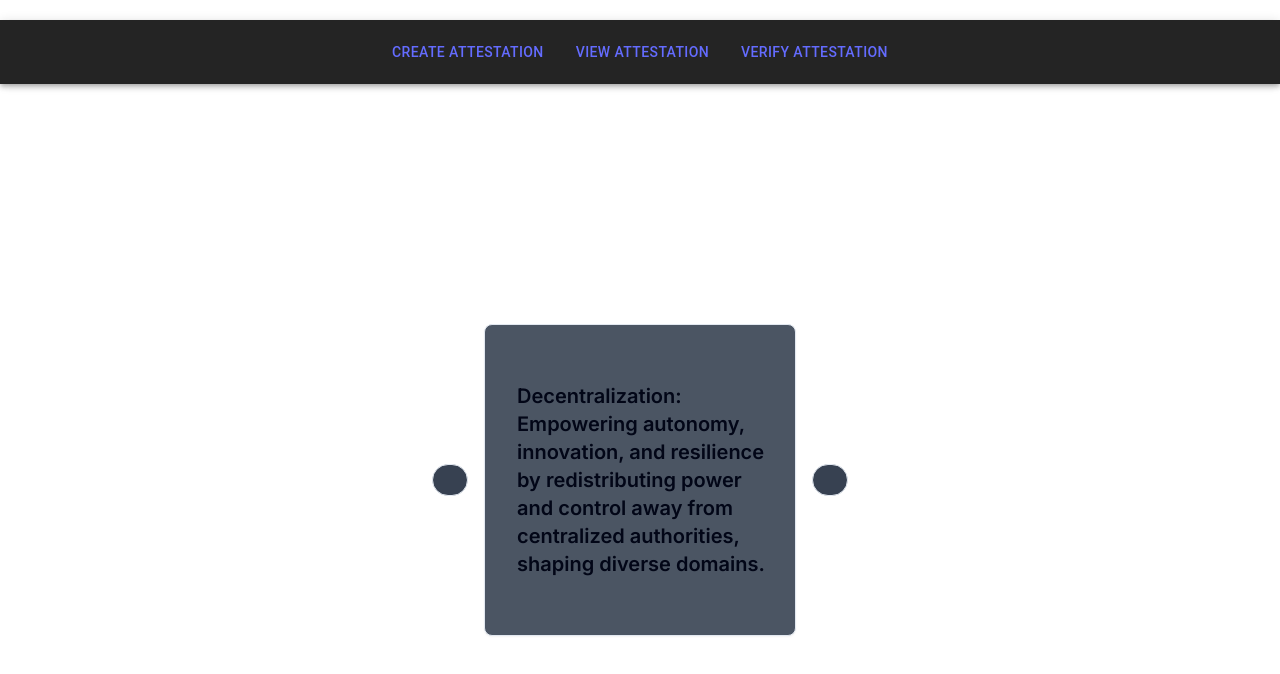
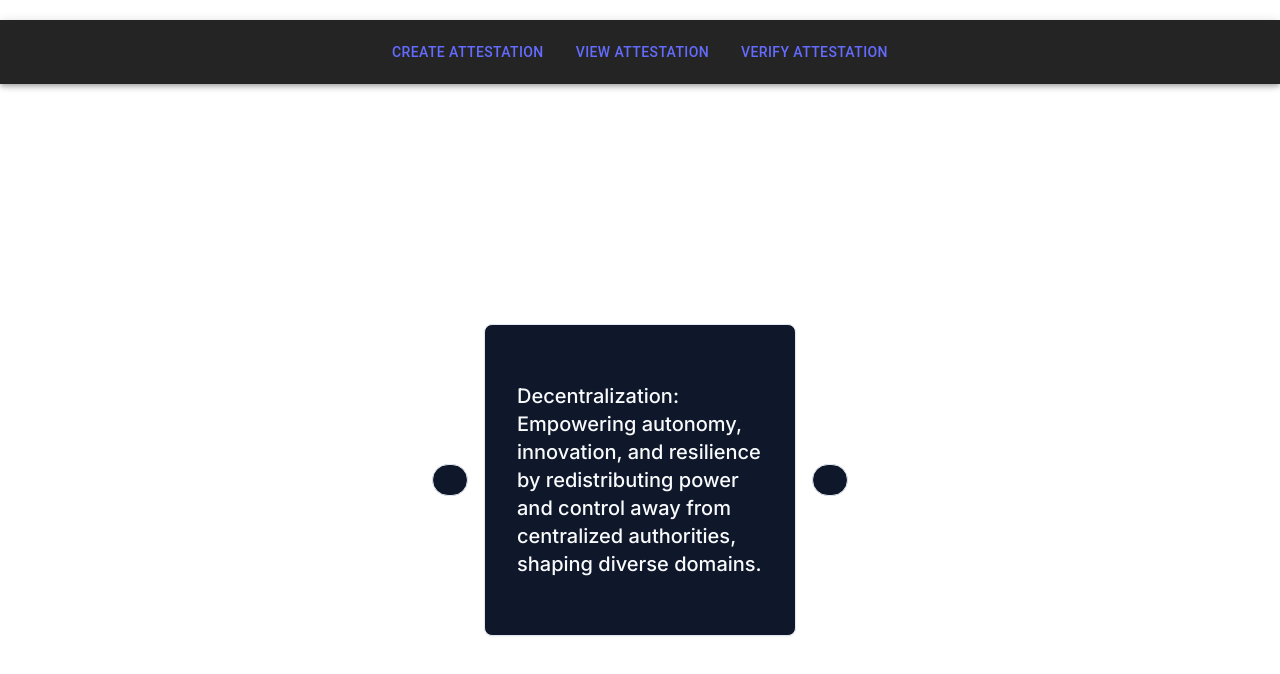
Before and after one commit to martintvarog/verified-next, a Next.js app in the folder verified/: page / in a window 1280 px wide. Shown: the top 674 px of the page. Built offline with nearby package versions, Linux system fonts and the light colour scheme.

Commit message:
unify design

```diff
--- a/verified/src/app/connectWallet/page.tsx
+++ b/verified/src/app/connectWallet/page.tsx
@@ -4,7 +4,6 @@ import ConnectWalletButton from "@/components/connectWalletButton";
 const ConnectWalletPage = () => {
     return (
         <div>
-            <p>Connect your wallet to get started:</p>
             <ConnectWalletButton/>
         </div>
     );
--- a/verified/src/app/page.tsx
+++ b/verified/src/app/page.tsx
@@ -58,18 +58,18 @@ export default function Home() {
                         {Array.from({length: 4}).map((_, index) => (
                             <CarouselItem key={index}>
                                 <div className="p-1">
-                                    <Card className="bg-gray-600">
+                                    <Card className="bg-slate-900">
                                         <CardContent className="flex aspect-square items-center justify-center p-6">
                                             <span className="text-4xl font-semibold"></span>
-                                            <p className="text-xl font-semibold ml-2">{cardTexts[index]}</p>
+                                            <p className="text-slate-50 text-xl font-medium ml-2">{cardTexts[index]}</p>
                                         </CardContent>
                                     </Card>
                                 </div>
                             </CarouselItem>
                         ))}
                     </CarouselContent>
-                    <CarouselPrevious className="bg-gray-700"/>
-                    <CarouselNext className="bg-gray-700"/>
+                    <CarouselPrevious className="bg-slate-900"/>
+                    <CarouselNext className="bg-slate-900"/>
                 </Carousel>
             </div>
 
```
